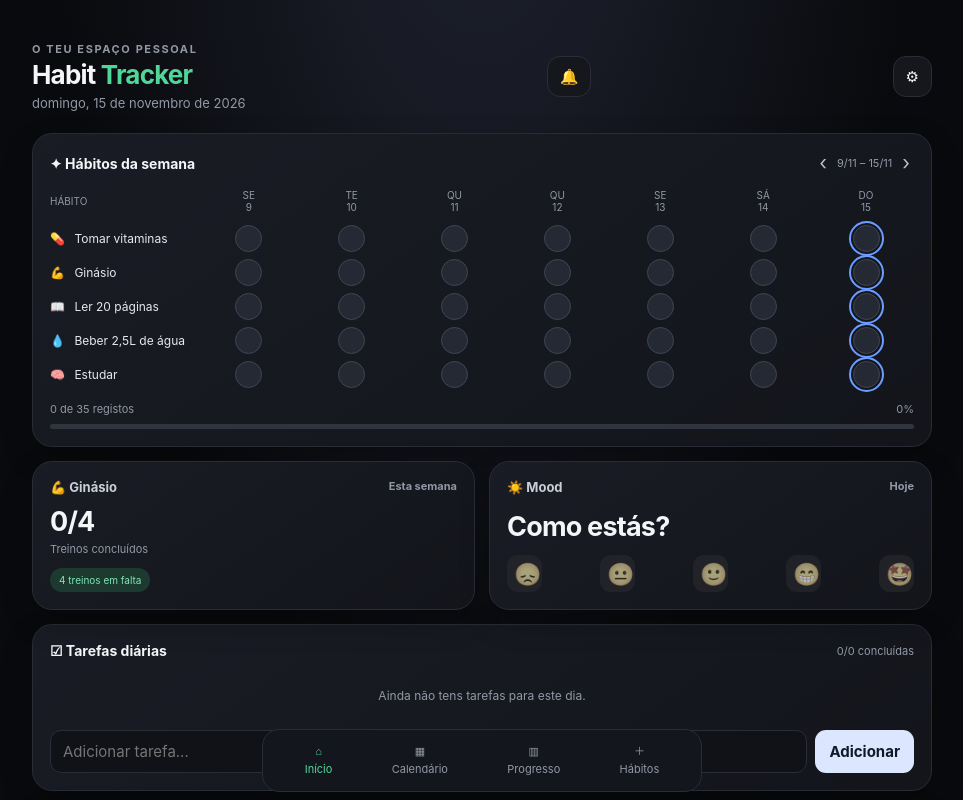
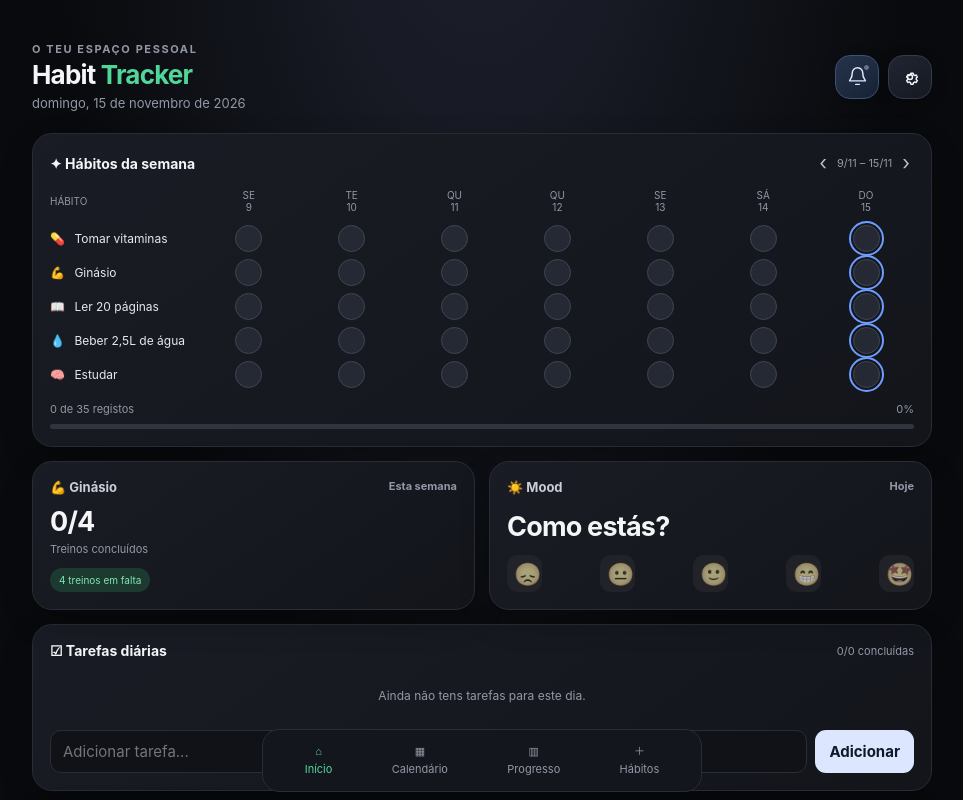
Before and after one commit to catela5723/habit-tracker, a plain HTML site: page index.html in a window 1280 px wide. Shown: the top 800 px of the page, without its empty margins (158-1121 px from the left). Drawn offline with Linux system fonts and the light colour scheme.

Commit message:
Add files via upload

```diff
--- a/css/style.css
+++ b/css/style.css
@@ -77,6 +77,69 @@ button {
   border-radius: 13px;
   padding: 10px 12px;
   cursor: pointer;
+}
+
+/* Ações do cabeçalho */
+.top-actions {
+  display: flex;
+  align-items: center;
+  gap: 9px;
+  flex-shrink: 0;
+}
+
+.top-actions .iconbtn {
+  position: relative;
+  width: 44px;
+  height: 44px;
+  display: grid;
+  place-items: center;
+  padding: 0;
+  border-radius: 15px;
+  background: linear-gradient(145deg, #202530, #151922);
+  border-color: #343b49;
+  box-shadow: 0 5px 16px #0003;
+  transition: transform .18s ease, border-color .18s ease, background .18s ease;
+}
+
+.top-actions .iconbtn:active { transform: scale(.94); }
+.top-actions .iconbtn:hover { border-color: #65738b; }
+.top-actions svg {
+  width: 20px;
+  height: 20px;
+  fill: none;
+  stroke: currentColor;
+  stroke-width: 1.7;
+  stroke-linecap: round;
+  stroke-linejoin: round;
+}
+
+.notification-trigger {
+  color: #dce8ff;
+  background: linear-gradient(145deg, #25344c, #182235) !important;
+  border-color: #3b5274 !important;
+}
+
+.notification-trigger svg { width: 21px; height: 21px; }
+.notification-indicator {
+  position: absolute;
+  top: 8px;
+  right: 8px;
+  width: 7px;
+  height: 7px;
+  border: 1.5px solid #182235;
+  border-radius: 50%;
+  background: #64748b;
+}
+.notification-indicator.is-active {
+  background: #55dda4;
+  box-shadow: 0 0 0 3px #55dda422;
+}
+
+@media (max-width: 420px) {
+  body { padding: 22px 12px 34px; }
+  .brand { font-size: 24px; }
+  .top-actions { gap: 7px; }
+  .top-actions .iconbtn { width: 41px; height: 41px; border-radius: 14px; }
 }
 
 .card {
--- a/index.html
+++ b/index.html
@@ -47,7 +47,15 @@
       <div class="brand">Habit<span> Tracker</span></div>
       <div class="date" id="todayLabel"></div>
     </div>
-    <button class="iconbtn" id="settingsBtn" aria-label="Gerir hábitos">⚙</button>
+    <div class="top-actions" aria-label="Ações rápidas">
+      <button class="iconbtn notification-trigger" id="notificationBtn" type="button" aria-label="Notificações" title="Gerir notificações">
+        <svg viewBox="0 0 24 24" aria-hidden="true"><path d="M18 8a6 6 0 0 0-12 0c0 7-3 7-3 9h18c0-2-3-2-3-9M10 21h4"/></svg>
+        <span class="notification-indicator" id="notificationIndicator" aria-hidden="true"></span>
+      </button>
+      <button class="iconbtn settings-trigger" id="settingsBtn" aria-label="Gerir hábitos" title="Gerir hábitos">
+        <svg viewBox="0 0 24 24" aria-hidden="true"><circle cx="12" cy="12" r="3"/><path d="m19.4 15 .1.1 1.4 1.1-1.4 2.4-1.7-.7a8 8 0 0 1-1.7 1l-.3 1.8h-2.8l-.3-1.8a8 8 0 0 1-1.7-1l-1.7.7-1.4-2.4 1.4-1.1a7 7 0 0 1 0-2l-1.4-1.1 1.4-2.4 1.7.7a8 8 0 0 1 1.7-1l.3-1.8h2.8l.3 1.8a8 8 0 0 1 1.7 1l1.7-.7 1.4 2.4-1.4 1.1a7 7 0 0 1 0 2Z"/></svg>
+      </button>
+    </div>
   </header>
 
   <section class="card weekcard">
--- a/js/app.js
+++ b/js/app.js
@@ -895,19 +895,13 @@ function setupNotificationButton() {
 
   if (!settingsButton) return;
 
-  // Criar botão do sino
-  let button = $('#notificationBtn');
+  // O botão de notificações já existe no cabeçalho.
+  const button = $('#notificationBtn');
+  if (!button) return;
 
-  if (!button) {
-    button = document.createElement('button');
-    button.id = 'notificationBtn';
-    button.className = 'iconbtn';
-    button.type = 'button';
-    button.textContent = '🔔';
-    button.title = 'Configurar notificações';
-
-    settingsButton.parentNode.insertBefore(button, settingsButton);
-  }
+  const indicator = $('#notificationIndicator');
+  const initialSettings = JSON.parse(localStorage.getItem('notificationSettings') || '{}');
+  indicator?.classList.toggle('is-active', Boolean(initialSettings.type && initialSettings.type !== 'off'));
 
   // Evitar criar eventos duplicados
   if (button.dataset.initialized === 'true') return;
@@ -1079,6 +1073,7 @@ function setupNotificationButton() {
         'notificationSettings',
         JSON.stringify(configuration)
       );
+      indicator?.classList.toggle('is-active', type !== 'off');
 
       // Enviar configurações para o Cloudflare
 try {
```
